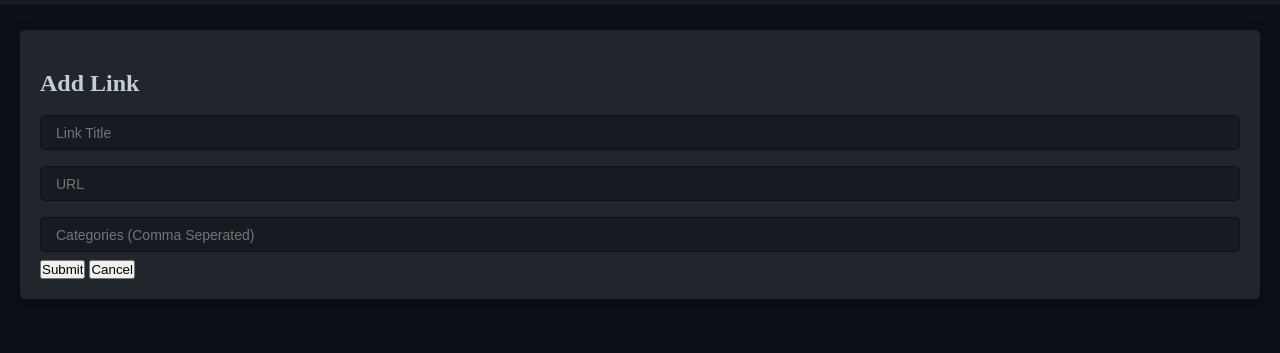
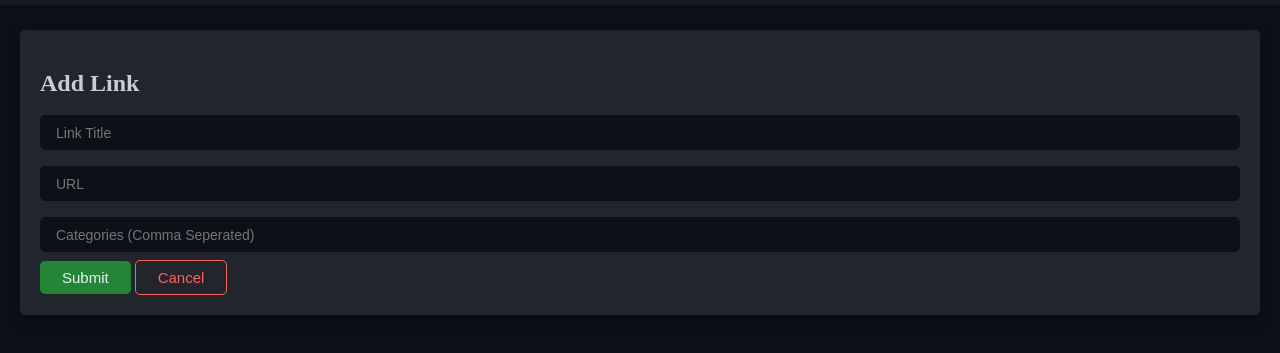
Before and after one commit to rosekamallove/keepy-keeps, a plain HTML site: page index.html in a window 1280 px wide. Shown: the part 75-428 px from the top of the page. Drawn offline with Linux system fonts and the light colour scheme.

Commit message:
added hower animations on button

```diff
--- a/styles/main.css
+++ b/styles/main.css
@@ -82,3 +82,40 @@ input[type="text"] {
   background-color: var(--bg-1);
   color: var(--fg-2);
 }
+input[type="submit"],
+button {
+  padding: 8px 22px;
+  background-color: var(--green-dark);
+  color: var(--fg-2);
+  border: 0px;
+  border-radius: 5px;
+  font-size: 15px;
+  font-weight: 500;
+  transition: ease 0.3s;
+}
+
+input[type="submit"]:hover,
+button:hover {
+  background-color: var(--green);
+  cursor: pointer;
+}
+
+#cancelButton {
+  color: var(--red);
+  background-color: var(--bg-2);
+  border: 1px solid var(--red);
+}
+#cancelButton:hover {
+  color: var(--bg-0);
+  background-color: var(--red);
+}
+
+input[type="text"] {
+  background-color: var(--bg-0);
+  color: var(--fg-2);
+  outline: none;
+  transition: 0.3s;
+}
+input[type="text"]:focus {
+  border: 1px solid var(--bg-2);
+}
```
